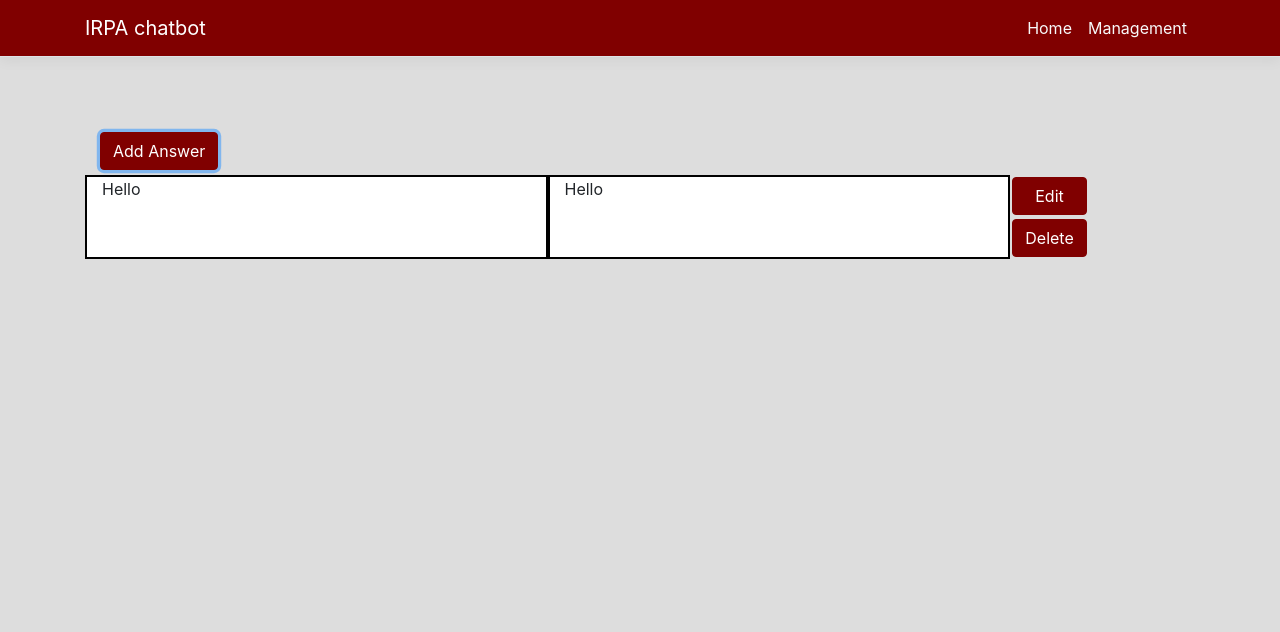
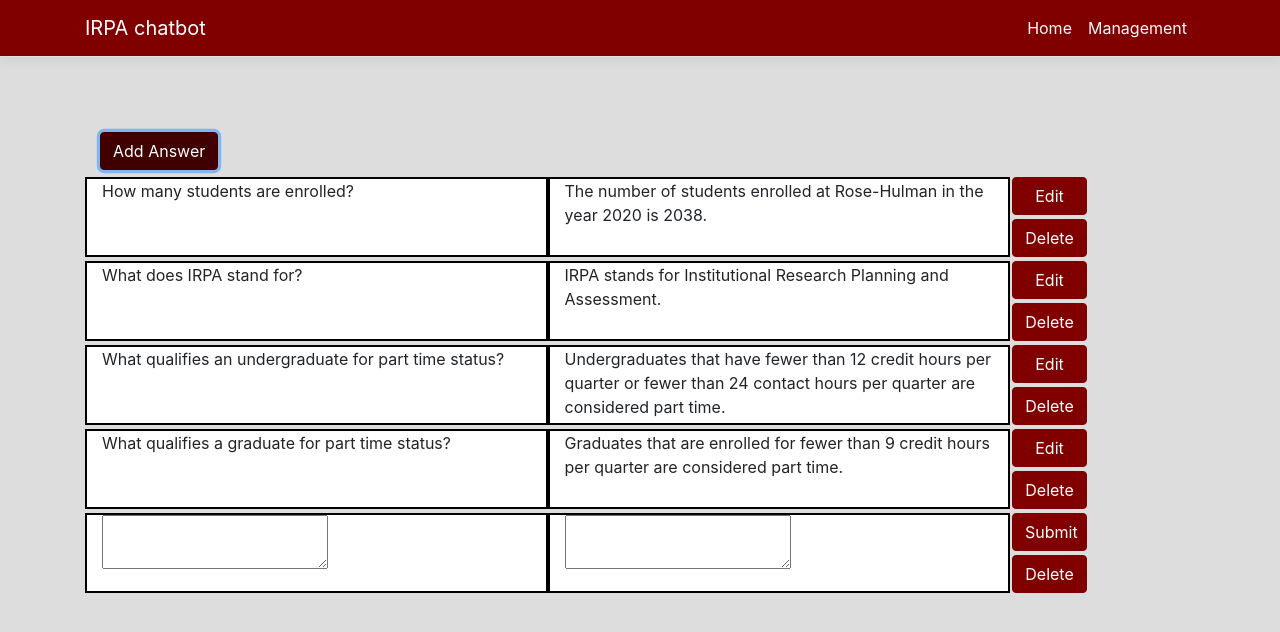
Before and after one commit to mussersl/SeniorProject, a React (Create React App) app in the folder ClientApp/: page /Management in a window 1280 px wide. Both pictures are taken after a click on the button "Add Answer". Shown: the top 632 px of the page. Built offline with nearby package versions, Linux system fonts and the light colour scheme.

Commit message:
VERY Temp solution

```diff
--- a/ClientApp/src/components/Home.js
+++ b/ClientApp/src/components/Home.js
@@ -5,7 +5,7 @@ export class Home extends Component {
 
     constructor(props) {
         super(props);
-        this.state = { chatList: [],count: 0 };
+        this.state = { chatList: [],count: 0, dumbLearning: 0 };
         this.askButton = this.askButton.bind(this);
         this.renderlog = this.renderlog.bind(this);
         this.chatBotAskQuestion = this.chatBotAskQuestion.bind(this);
@@ -43,10 +43,20 @@ export class Home extends Component {
     }
 
     chatBotAskQuestion(question) {
-        if(question == "What does IRPA stand for?")
+        if (question == "What does IRPA stand for?")
             return "IRPA stands for Institutional Research Planning and Assessment.";
+        else if (question.includes("enroll"))
+            return "The number of students enrolled at Rose-Hulman in the year 2020 is 2038.";
+        else if (question.includes("graduate") && this.state.dumbLearning == 0)
+            return "Undergraduates that have fewer than 12 credit hours per quarter or fewer than 24 contact hours per quarter are considered part time.";
+        else if (question.includes("graduate") && this.state.dumbLearning == 1)
+            return "Graduates that are enrolled for fewer than 9 credit hours per quarter are considered part time.";
+        else if (question.includes("wrong")) {
+            this.state.dumbLearning = 1;
+            return "Thank you for your feedback. Is this what you are looking for?\n\nGraduates that are enrolled for fewer than 9 credit hours per quarter are considered part time.";
+        }
         else
-            return "The number of students enrolled at Rose-Hulman in the year 2020 is 2000."
+            return "My apologies, I don't understand the question.";
     }
 
     renderlog() {
@@ -74,6 +84,8 @@ export class Home extends Component {
     handleKeyPress = (event) => {
         if (event.key === 'Enter') {
             this.askButton()
+            event.stopPropagation();
+            event.preventDefault();
         }
         return;
     }
--- a/ClientApp/src/components/Management.js
+++ b/ClientApp/src/components/Management.js
@@ -6,36 +6,117 @@ export class Management extends Component {
 
     constructor(props) {
         super(props);
-        this.state = { count: 0 };
+        this.state = {index: 0, count: 0, questions: [], answers: [], edit: -1 };
+        this.state.questions.push("How many students are enrolled?");
+        this.state.answers.push("The number of students enrolled at Rose-Hulman in the year 2020 is 2038.");
+        this.state.count++;
+        this.state.questions.push("What does IRPA stand for?");
+        this.state.answers.push("IRPA stands for Institutional Research Planning and Assessment.");
+        this.state.count++;
+        this.state.questions.push("What qualifies an undergraduate for part time status?");
+        this.state.answers.push("Undergraduates that have fewer than 12 credit hours per quarter or fewer than 24 contact hours per quarter are considered part time.");
+        this.state.count++;
+        this.state.questions.push("What qualifies a graduate for part time status?");
+        this.state.answers.push("Graduates that are enrolled for fewer than 9 credit hours per quarter are considered part time.");
+        this.state.count++;
     }
+
+    edit(index) {
+        this.setState({
+            edit: 0
+        });
+        return;
+    }
+
+    submit() {
+        return;
+    }
+
+    addAnswer() {
+        this.state.questions.push("");
+        this.state.answers.push("");
+        this.setState({
+            questions: this.state.questions,
+            answers: this.state.answers,
+            edit: this.state.count,
+            count: this.state.count + 1,
+        });
+    }
+
+    delete() {
+        this.state.questions.splice(0, 1);
+        this.state.answers.splice(0, 1);
+        this.setState({
+            questions: this.state.questions,
+            answers: this.state.answers,
+            count: this.state.count - 1,
+            edit: -1
+        });
+        this.render();
+        return;
+    }
+
+    renderAnswers() {
+        let uitems = []
+        let i = 0;
+        while (i < this.state.count) {
+            if (i == this.state.edit) {
+                uitems.push(
+                    <div class="row answerEntry" id="testAnswer">
+                        <div class="dialog question col-5">
+                            <textarea>{this.state.questions[i]}</textarea>
+                        </div>
+                        <div class="dialog answer col-5">
+                            <textarea>{this.state.answers[i]}</textarea>
+                        </div>
+                        <div class="crud col-2">
+                            <div class="row crudButton">
+                                <button class="btn btn-primary editAnswer" onClick={this.submit.bind(this)}>Submit</button>
+                            </div>
+                            <div class="row crudButton">
+                                <button class="btn btn-primary deleteAnswer" onClick={this.delete.bind(this)}>Delete</button>
+                            </div>
+                        </div>
+                    </div>);
+            } else {
+                uitems.push(
+                    <div class="row answerEntry" id="testAnswer">
+                        <div class="dialog question col-5">
+                            <div>{this.state.questions[i]}</div>
+                        </div>
+                        <div class="dialog answer col-5">
+                            <div>{this.state.answers[i]}</div>
+                        </div>
+                        <div class="crud col-2">
+                            <div class="row crudButton">
+                                <button class="btn btn-primary editAnswer" onClick={this.edit.bind(this)}>Edit</button>
+                            </div>
+                            <div class="row crudButton">
+                                <button class="btn btn-primary deleteAnswer" onClick={this.delete.bind(this)}>Delete</button>
+                            </div>
+                        </div>
+                    </div>);
+            }
+            i++;
+        }
+
+        return uitems;
+    }
+
 
   render () {
       return (
           <div id="mainPage" class="container page-container">
               <div class="row">
                   <div class="col">
-                        <button id="addAnswer" class="btn btn-primary" type="submit">Add Answer</button>
+                      <button id="addAnswer" class="btn btn-primary" type="submit" onClick={this.addAnswer.bind(this)}>Add Answer</button>
                   </div>
               </div>
               <div class="row">
                   <div class="col-12">
                       <div id="dataEntries">
-                          <div class="row answerEntry" id="testAnswer">
-                              <div class="dialog answer col-5">
-                                  <div>Hello</div>
-                              </div>
-                              <div class="dialog question col-5">
-                                  <div>Hello</div>
-                              </div>
-                              <div class="crud col-2">
-                                  <div class="row crudButton">
-                                      <button class="btn btn-primary editAnswer">Edit</button>
-                                  </div>
-                                  <div class="row crudButton">
-                                      <button class="btn btn-primary deleteAnswer">Delete</button>
-                                  </div>
-                              </div>
-                          </div>
+                          {this.renderAnswers() }
+
                       </div>
                   </div>
               </div>
--- a/ClientApp/src/custom.css
+++ b/ClientApp/src/custom.css
@@ -44,6 +44,21 @@ a.navbar-brand {
     border-color: #600000;
 }
 
+.btn:focus {
+    background-color: #400000;
+    border-color: #400000;
+}
+
+.btn:active {
+    background-color: #600000 !important;
+    border-color: #600000 !important;
+}
+
+.btn:visited {
+    background-color: #800000;
+    border-color: #800000;
+}
+
 .bot-text {
     background-color: #800000;
     color: white;
@@ -58,7 +73,6 @@ a.navbar-brand {
 .user-text {
     border-radius: 10px;
     max-width: 200px;
-    width: max-content;
     padding: 10px 10px;
     margin-top: 5px;
 }
@@ -70,6 +84,8 @@ a.navbar-brand {
 .dialog {
     border: 2px solid black;
     background-color: white;
+    margin-bottom: 2px;
+    margin-top: 2px;
 }
 
 .crud {
```
